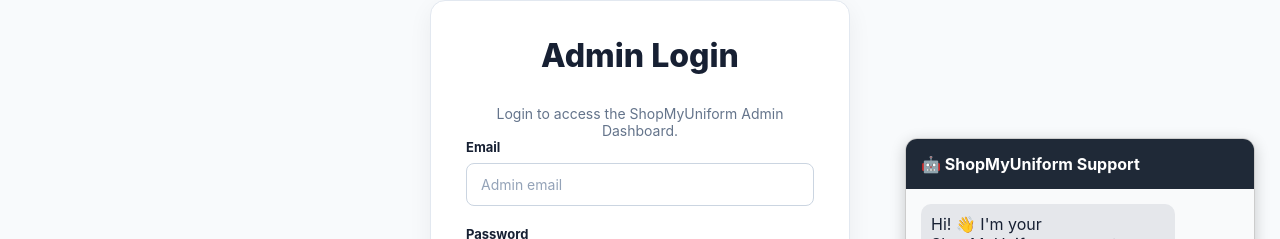
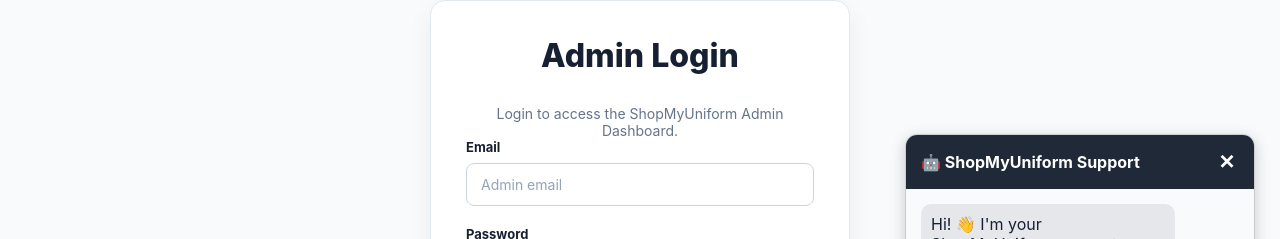
Before and after one commit to komalbhalshankar/ShopMyUniform, a React (Vite) app in the folder client/: page /admin-login in a window 1280 px wide. Shown: the part 223-462 px from the top of the page. Built offline with nearby package versions, Linux system fonts and the light colour scheme.

Commit message:
Fix chatbot API URL

```diff
--- a/client/src/components/Chatbot.jsx
+++ b/client/src/components/Chatbot.jsx
@@ -2,6 +2,7 @@
 
 function Chatbot() {
   const [message, setMessage] = useState("");
+
   const [messages, setMessages] = useState([
     {
       sender: "ai",
@@ -10,6 +11,9 @@
   ]);
 
   const [loading, setLoading] = useState(false);
+
+  // Controls whether chatbot window is visible
+  const [isOpen, setIsOpen] = useState(true);
 
   const sendMessage = async () => {
     if (!message.trim() || loading) {
@@ -94,6 +98,33 @@
     }
   };
 
+  // When chatbot is minimized, show only the floating button
+  if (!isOpen) {
+    return (
+      <button
+        onClick={() => setIsOpen(true)}
+        title="Open ShopMyUniform Support"
+        style={{
+          position: "fixed",
+          right: "25px",
+          bottom: "25px",
+          width: "55px",
+          height: "55px",
+          borderRadius: "50%",
+          border: "none",
+          backgroundColor: "#1f2937",
+          color: "white",
+          fontSize: "24px",
+          cursor: "pointer",
+          boxShadow: "0 4px 15px rgba(0,0,0,0.25)",
+          zIndex: 1000,
+        }}
+      >
+        🤖
+      </button>
+    );
+  }
+
   return (
     <div
       style={{
@@ -116,9 +147,28 @@
           color: "white",
           padding: "15px",
           fontWeight: "bold",
+          display: "flex",
+          justifyContent: "space-between",
+          alignItems: "center",
         }}
       >
-        🤖 ShopMyUniform Support
+        <span>🤖 ShopMyUniform Support</span>
+
+        {/* Minimize button */}
+        <button
+          onClick={() => setIsOpen(false)}
+          title="Minimize chatbot"
+          style={{
+            background: "transparent",
+            border: "none",
+            color: "white",
+            fontSize: "20px",
+            cursor: "pointer",
+            padding: "0 4px",
+          }}
+        >
+          ✕
+        </button>
       </div>
 
       {/* Messages */}
```
